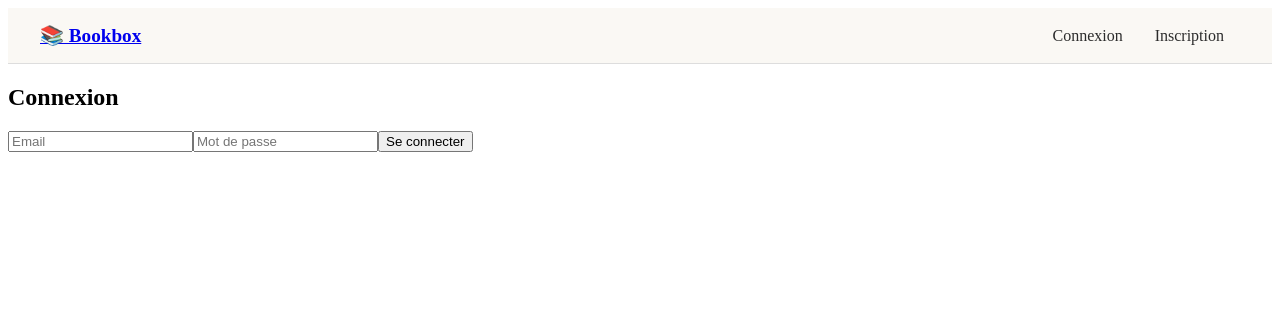
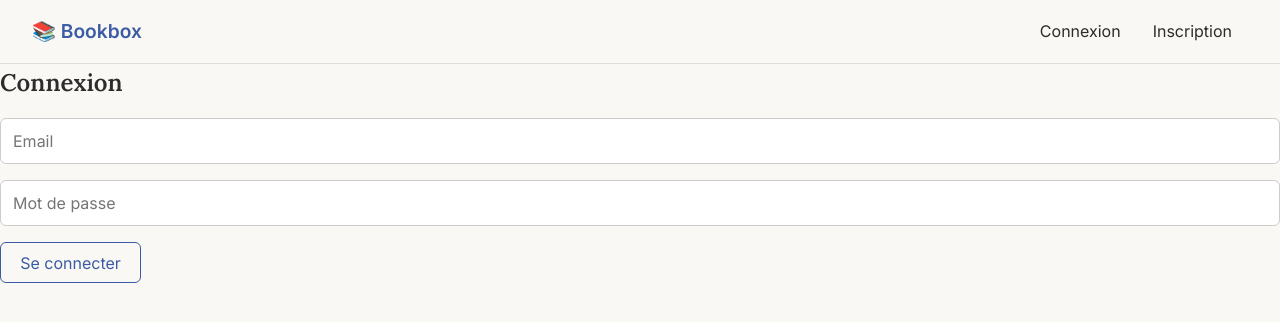
Before and after one commit to BennyBenV/bookbox, a React (Vite) app in the folder frontend/: page /login in a window 1280 px wide. Shown: the top 322 px of the page. Built offline with nearby package versions, Linux system fonts and the light colour scheme; no server answers.

Commit message:
Barre de recherche

```diff
--- a/frontend/src/App.jsx
+++ b/frontend/src/App.jsx
@@ -13,6 +13,8 @@ import Stats from './pages/Stats';
 import Header from './components/Header';
 import ProtectedRoute from './components/ProtectedRoute';
 import AppLayout from './layouts/AppLayout';
+import Home from './pages/Home';
+import SearchResults from './pages/SearchResults';
 
 export default function App() {
   const { isAuthenticated, loading } = useContext(AuthContext);
@@ -23,7 +25,7 @@ export default function App() {
 
       <Header />
       <Routes>
-        <Route path="/" element={ isAuthenticated ? <Navigate to="/dashboard" /> : <Navigate to="/login" /> } />
+        {/* <Route path="/" element={ isAuthenticated ? <Navigate to="/" /> : <Navigate to="/login" /> } /> */}
 
         { /* Pages publiques */}
         <Route path="/register" element={<Register />} />
@@ -36,6 +38,10 @@ export default function App() {
         <Route path="/book/:olid" element={<ProtectedRoute><AppLayout><BookDetails /> </AppLayout></ProtectedRoute>} />
         <Route path="/books/:id" element={<ProtectedRoute><AppLayout><BookPage /></AppLayout></ProtectedRoute>} />
         <Route path="/stats" element={<ProtectedRoute><AppLayout><Stats /></AppLayout> </ProtectedRoute>} />
+        <Route path="/" element={<ProtectedRoute><AppLayout><Home /></AppLayout> </ProtectedRoute>} />
+        <Route path="/results" element={<ProtectedRoute><AppLayout><SearchResults /></AppLayout> </ProtectedRoute>} />
+
+        { /* Redirection */}
       </Routes>
     </>
   )
--- /dev/null
+++ b/frontend/src/components/BookSearchCard.jsx
@@ -0,0 +1,30 @@
+import { useNavigate } from "react-router-dom";
+
+export default function BookSearchCard({ book }) {
+    const navigate = useNavigate();
+    const olid = book.key.split("/works/")[1]; // Récupérer l'ID de l'ouvrage
+    const coverUrl = book.cover_i ? `https://covers.openlibrary.org/b/id/${book.cover_i}-S.jpg` : null; // URL de la couverture
+
+    const handleClick = () => {
+        navigate(`/book/${olid}`); // Naviguer vers la page du livre
+    }
+
+    return(
+        <li onClick={handleClick} style={{ cursor: "pointer", padding: "0.75rem", borderBottom: "1px solid #eee", display: "flex", alignItems: "center"}}>
+            {coverUrl ? (
+                <img src={coverUrl} alt="Couverture" style={{ width: "40px", height: "60px", marginRight: "1rem", objectFit: "cover"}} />
+            ) : (
+                <div style={{ width: "40px", height: "60px", marginRight: "1rem", backgroundColor: "#ddd", display: "flex", alignItems: "center", justifyContent: "center", fontSize: "0.7rem", color: "#888"}}>
+                    No Cover
+                </div>
+            )}
+
+            <div>
+                <div style={{ fontWeight: "bold"}}>{book.title}</div>
+                <div style={{ fontSize: "0.9rem", color: "#555"}}>
+                    {book.author_name?.[0] || "Auteur inconnu"}
+                </div>
+            </div>
+        </li>
+    )
+}
--- /dev/null
+++ b/frontend/src/components/SearchBar.jsx
@@ -0,0 +1,48 @@
+import { useEffect, useState } from "react";
+import { searchBooks } from "../services/searchServices";
+import { useNavigate } from "react-router-dom";
+import BookSearchCard from "./BookSearchCard";
+
+export default function SearchBar() {
+    const [query, setQuery] = useState("");
+    const [results, setResults] = useState([]);
+    const navigate = useNavigate();
+
+    // déclenche la recherche après 400ms de délai (débounce) et si la requête est supérieure à 3 caractères
+    useEffect(() => {
+        if (query.length < 3) return setResults([]); // Réinitialiser les résultats si la requête est trop courte
+
+        const timeout = setTimeout(async () => {
+            try{
+                const docs = await searchBooks(query);
+                setResults(docs.slice(0, 5)); // Limiter à 5 résultats
+            }catch(err){
+                console.error("Erreur lors de la recherche :", err);
+            }
+        }, 400); // Délai de 400ms avant d'effectuer la recherche
+        return () => clearTimeout(timeout); // Nettoyer le timeout si la requête change avant la fin
+    }, [query]);
+
+    const handleSubmit = (e) => {
+        e.preventDefault();
+        if (query.trim()) {
+            navigate(`/results?q=${encodeURIComponent(query)}`); // Rediriger vers la page de résultats
+        }
+    }
+
+    return(
+        <div>
+            <form onSubmit={handleSubmit}>
+                <input type="text" placeholder="Rechercher un livre" value={query} onChange={(e) => setQuery(e.target.value)} style={{ width : "100%", padding:"1rem", fontSize:"1rem"}} />
+            </form>
+
+            {results.length > 0 && (
+                <ul style={{marginTop:"1rem"}}>
+                    {results.map((book) => (
+                        <BookSearchCard key={book.key} book={book} />
+                    ))}
+                </ul>
+            )}
+        </div>
+    )
+}
--- a/frontend/src/main.jsx
+++ b/frontend/src/main.jsx
@@ -3,7 +3,7 @@ import ReactDOM from "react-dom/client";
 import App from "./App";
 import { BrowserRouter } from "react-router-dom";
 import { AuthProvider } from "./context/AuthContext";
-
+import "./styles/base.css";
 ReactDOM.createRoot(document.getElementById("root")).render(
   <BrowserRouter>
     <AuthProvider>
--- /dev/null
+++ b/frontend/src/pages/Home.jsx
@@ -0,0 +1,72 @@
+import { useContext, useEffect, useState } from "react"
+import { AuthContext } from "../context/AuthContext";
+import { useNavigate } from "react-router-dom";
+import { getBooks, getStats } from "../services/bookService";
+import SearchBar from "../components/SearchBar";
+
+export default function Home() {
+    const { token } = useContext(AuthContext);
+    const [books, setBooks] = useState([]);
+    const [stats, setStats] = useState(null);
+    const navigate = useNavigate();
+
+    useEffect(() => {
+        const fetchData = async () => {
+            try{
+                const [booksData, statsData] = await Promise.all([getBooks(), getStats()]);
+                setBooks(booksData);
+                setStats(statsData);
+            }catch(err){
+                console.error(err);
+                alert("Erreur lors de la récupération des données !");
+            }
+        }
+        fetchData();
+    }, []);
+
+    const topRated = books.filter((book) => book.rating >= 4);
+    const enCours = books.filter((book) => book.status === "En cours");
+
+
+    return(
+        <div>
+            <h1> Bienvenue sur BookBox 📚</h1>
+            <p>Commencez une nouvelle lecture ou poursuivez vos livres en cours !</p>
+
+            <div style={{ margin: "2rem 0"}}>
+                <SearchBar />
+            </div>
+
+            {stats && (
+                <div style={{marginBottom: "2rem"}}>
+                    <h2> Mes Statistiques </h2>
+                    <p>Total : {stats.total} livres</p>
+                    <p>À lire : {stats.aLire} | En cours : {stats.enCours} | Lus : {stats.lus}</p>
+                    <p> Note Moyenne : {stats.moyenneNote} </p>
+                </div>
+            )}
+
+            {enCours.length > 0 && (
+                <div>
+                    <h2> En cours de lecture </h2>
+                    <ul>
+                        {enCours.map((b) => (
+                            <li key={b._id}>{b.title} - {b.author}</li>
+                        ))}
+                    </ul>
+                </div>
+            )}
+
+            {topRated.length > 0 && (
+                <div>
+                    <h2> Mes livres préférés </h2>
+                    <ul>
+                        {topRated.map((b) => (
+                            <li key={b._id}>{b.title} - {b.rating}/5</li>
+                        ))}
+                    </ul>
+                </div>
+            )}
+        </div>
+    )
+}
--- a/frontend/src/pages/Login.jsx
+++ b/frontend/src/pages/Login.jsx
@@ -2,11 +2,13 @@ import { useState } from "react";
 import { loginUser } from "../services/authService";
 import { AuthContext } from "../context/AuthContext";
 import { useContext } from "react";
+import { useNavigate } from "react-router-dom";
 
 export default function Login() {
     const { login }= useContext(AuthContext);
     const [email, setEmail] = useState("");
     const [password, setPassword] = useState("");
+    const navigate = useNavigate();
 
     const handleLogin = async (e) => {
         e.preventDefault();
@@ -14,6 +16,7 @@ export default function Login() {
             const token = await loginUser(email, password);
             login(token); // Met à jour le contexte d'authentification
             // localStorage.setItem("token", token);
+            navigate("/");
             alert("Connexion réussie");
         }catch(err){
             console.error(err);
--- /dev/null
+++ b/frontend/src/pages/SearchResults.jsx
@@ -0,0 +1,36 @@
+import { useEffect, useState } from "react";
+import { useSearchParams } from "react-router-dom";
+import { searchBooks } from "../services/searchServices";
+import BookSearchCard from "../components/BookSearchCard";
+import SearchBar from "../components/SearchBar";
+
+export default function SearchResults() {
+    const [searchParams] = useSearchParams();
+    const query = searchParams.get("q") || ""; // Récupérer le paramètre de recherche dans l'URL
+    const [results, setResults] = useState([]);
+
+    useEffect(() => {
+        if (!query) return;
+        const fetch = async () => {
+            const docs = await searchBooks(query);
+            setResults(docs);
+        }
+        fetch();
+    }, [query]);
+
+    return(
+        <div>
+            <h2> Résultats pour : "{query}"</h2>
+            <SearchBar />
+            {results.length === 0 ? (
+                <p> Aucun résultat trouvé </p>
+            ) : (
+                <ul style={{ listStyle: "none", padding: 0 }}>
+                    {results.map((book) => (
+                        <BookSearchCard key={book.key} book={book} />
+                    ))}
+                </ul>
+            )}
+        </div>
+    )
+}
--- a/frontend/src/services/searchServices.js
+++ b/frontend/src/services/searchServices.js
@@ -3,6 +3,6 @@ import axios from 'axios';
 const API = import.meta.env.VITE_API_URL;
 
 export const searchBooks = async (query) => {
-    const res = await axios.get(`${API}/search?q=${encodeURIComponent(query)}`);
-    return res.data;
+    const res = await axios.get(`https://openlibrary.org/search.json?q=${query}`);
+    return res.data.docs;
 }
--- /dev/null
+++ b/frontend/src/styles/base.css
@@ -0,0 +1,78 @@
+/* Fonts */
+@import url('https://fonts.googleapis.com/css2?family=Inter:wght@400;600&family=Lora:wght@600&display=swap');
+
+/* Reset + base typographique */
+*{
+    box-sizing: border-box;
+    margin: 0;
+    padding: 0;
+}
+
+html, body {
+    font-family: 'Inter', sans-serif;
+    background-color: #FAF8F4;
+    color: #2C2C2C;
+    min-height: 100vh;
+    line-height: 1.6;
+}
+
+h1, h2, h3 {
+    font-family: 'Lora', serif;
+    font-weight: 600;
+    color:#2C2C2C;
+    margin-bottom: 1rem;
+}
+
+a {
+    text-decoration: none;
+    color: #3B5BA5;
+}
+
+a:hover{
+    color: #5E7ED3;
+}
+
+button {
+    font-family: inherit;
+    font-size: 1rem;
+    cursor: pointer;
+}
+
+ul{
+    list-style: none;
+    padding: 0;
+}
+
+input, textarea, select {
+    font-family: inherit;
+    font-size: 1rem;
+    padding: 0.75rem;
+    border-radius: 6px;
+    border: 1px solid #ccc;
+    width: 100%;
+    margin-bottom: 1rem;
+    background-color: #fff;
+}
+
+input:focus, textarea:focus, select:focus {
+    outline: none;
+    border-color: #3B5BA5;
+    box-shadow: 0 0 0 2px rgba(59, 91, 165, 0.2);
+}
+
+/* Buttons */
+button {
+    font-family: inherit;
+    font-size: 1rem;
+    padding: 0.6rem 1.2rem;
+    background-color: transparent;
+    color: #3B5BA5;
+    border: 1px solid #3B5BA5;
+    border-radius: 6px;
+    transition: all 0.2s ease;
+  }
+
+  button:hover {
+    background-color: #3B5BA5;
+    color: #fff;
+  }
```
